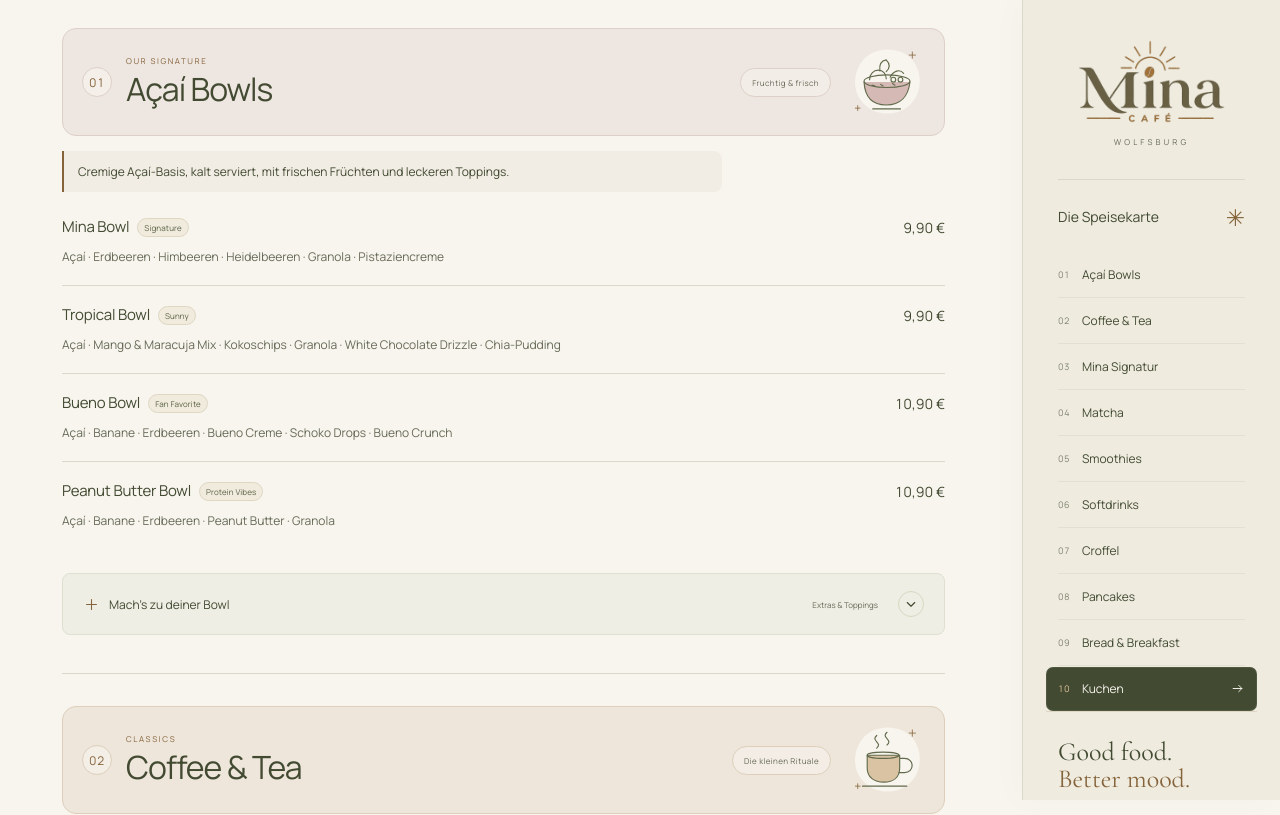
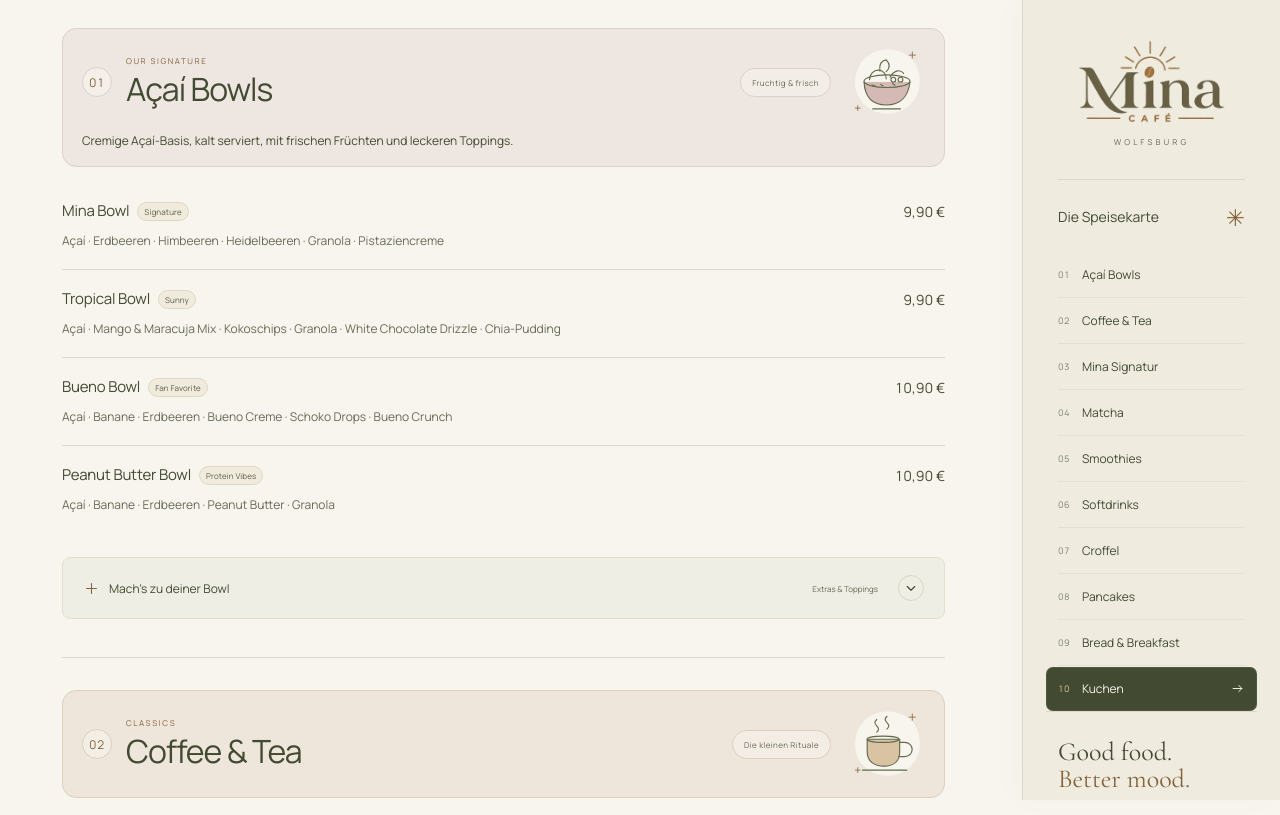
Before and after one commit to itachiyek/mina, a React (Vite) app: page / in a window 1280 px wide. Shown: the top 815 px of the page. Built offline with nearby package versions, Linux system fonts and the light colour scheme.

Commit message:
Unify category headers and add scroll reveal animations

```diff
--- a/App.jsx
+++ b/App.jsx
@@ -10,6 +10,16 @@ const money = new Intl.NumberFormat("de-DE", {
   currency: "EUR",
 });
 const instagram = "https://www.instagram.com/minacafe.wob/";
+const revealViewport = {
+  once: true,
+  amount: 0.15,
+  margin: "0px 0px -12px 0px",
+};
+const revealVisible = { opacity: 1, transform: "translate3d(0, 0, 0)" };
+const revealHeaderStart = { opacity: 0, transform: "translate3d(0, 12px, 0)" };
+const revealItemStart = { opacity: 0, transform: "translate3d(0, 8px, 0)" };
+const revealTransition = { duration: 0.36, ease: [0.22, 1, 0.36, 1] };
+const revealInstant = { duration: 0 };
 const categoryNotes = {
   bowls: "Fruchtig & frisch",
   croffel: "Knusprig & warm",
@@ -364,9 +374,16 @@ function MobileDrawer({
   );
 }
 
-function MenuItem({ item }) {
+function MenuItem({ item, reduceMotion }) {
   return (
-    <article className="menu-item">
+    <motion.article
+      className="menu-item"
+      initial={reduceMotion ? false : revealItemStart}
+      animate={reduceMotion ? revealVisible : undefined}
+      whileInView={reduceMotion ? undefined : revealVisible}
+      viewport={revealViewport}
+      transition={reduceMotion ? revealInstant : revealTransition}
+    >
       <div className="menu-item__copy">
         <div className="menu-item__heading">
           <h3>{item.name}</h3>
@@ -379,7 +396,7 @@ function MenuItem({ item }) {
         {!!item.desc?.length && <p>{item.desc.join(" · ")}</p>}
       </div>
       <span className="menu-item__price">{money.format(item.price)}</span>
-    </article>
+    </motion.article>
   );
 }
 
@@ -432,13 +449,21 @@ function Extras({ groups, id }) {
 }
 
 const MenuSection = React.memo(function MenuSection({ category, index }) {
+  const reduceMotion = useReducedMotion();
   return (
     <section
       className="menu-section"
       id={category.id}
       aria-labelledby={`${category.id}-title`}
     >
-      <header className="section-heading">
+      <motion.header
+        className="section-heading"
+        initial={reduceMotion ? false : revealHeaderStart}
+        animate={reduceMotion ? revealVisible : undefined}
+        whileInView={reduceMotion ? undefined : revealVisible}
+        viewport={revealViewport}
+        transition={reduceMotion ? revealInstant : revealTransition}
+      >
         <div className="section-heading__title">
           <span className="section-number">
             {String(index + 1).padStart(2, "0")}
@@ -456,13 +481,17 @@ const MenuSection = React.memo(function MenuSection({ category, index }) {
           </span>
           <MenuArt category={category.id} />
         </div>
-      </header>
+        {category.intro && <p className="section-intro">{category.intro}</p>}
+      </motion.header>
       <div className="section-body">
         <div className="section-list">
-          {category.intro && <p className="section-intro">{category.intro}</p>}
           <div className="menu-items">
             {category.items.map((item, itemIndex) => (
-              <MenuItem item={item} key={`${item.name}-${itemIndex}`} />
+              <MenuItem
+                item={item}
+                reduceMotion={reduceMotion}
+                key={`${item.name}-${itemIndex}`}
+              />
             ))}
           </div>
           {category.note && (
--- a/styles.css
+++ b/styles.css
@@ -318,10 +318,10 @@ h2:focus {
   padding-top: 28px;
 }
 .section-heading {
-  display: flex;
+  display: grid;
+  grid-template-columns: minmax(0, 1fr) auto;
   align-items: center;
-  justify-content: space-between;
-  gap: 18px;
+  gap: 10px 18px;
   padding: 15px 19px;
   margin-bottom: 15px;
   background: var(--section-tint);
@@ -395,16 +395,13 @@ h2:focus {
   width: 100%;
 }
 .section-intro {
+  grid-column: 1 / -1;
   max-width: 660px;
   color: var(--olive);
   font-size: 12px;
   font-weight: 500;
   line-height: 1.75;
-  margin: 0 0 6px;
-  padding: 10px 14px;
-  border-left: 2px solid var(--bronze);
-  border-radius: 0 8px 8px 0;
-  background: rgb(238 231 220 / 55%);
+  margin: 0;
 }
 .menu-item {
   display: flex;
```
Also changed, not shown: 1 other file (tests, documents, lock files or other folders).
